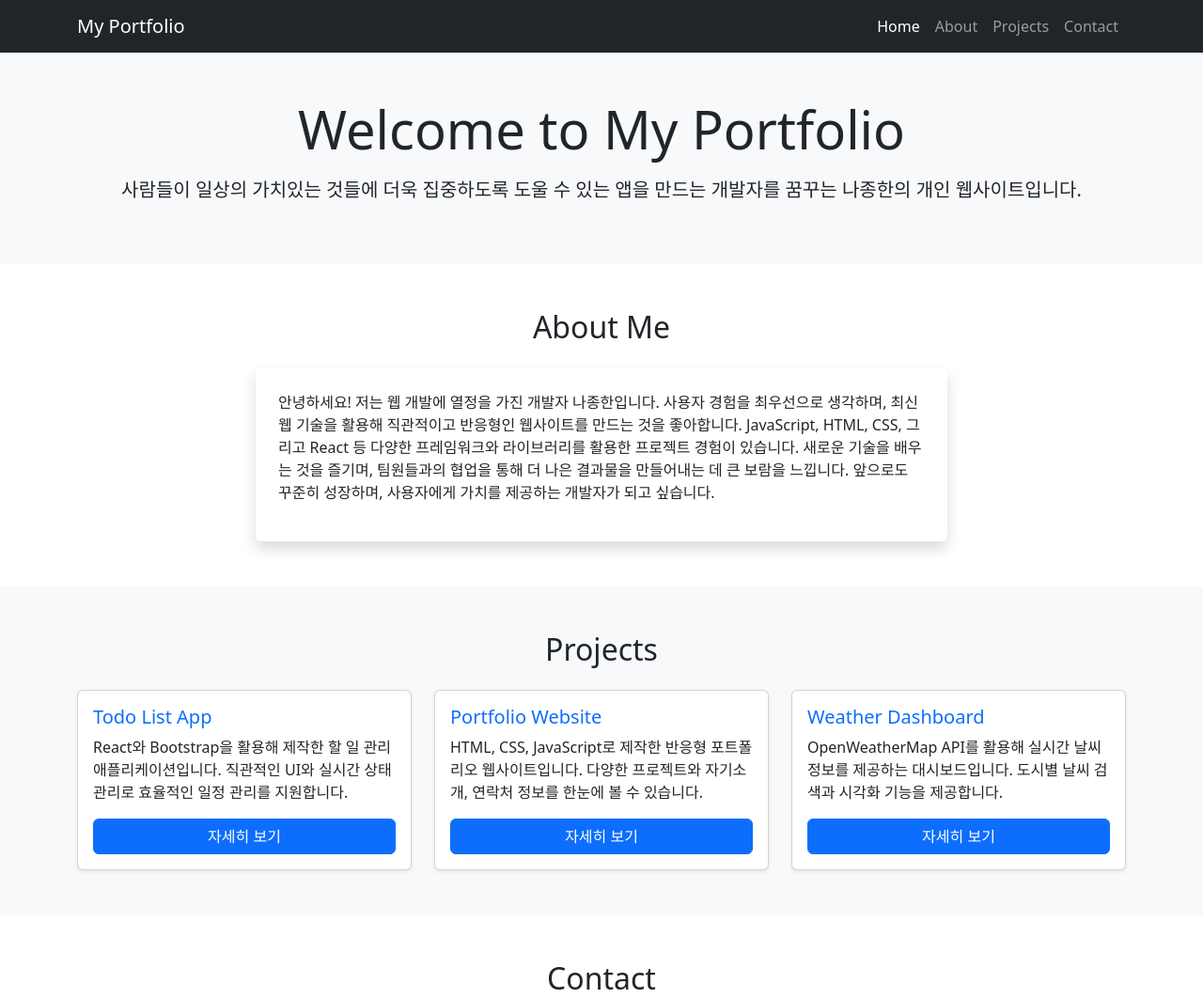
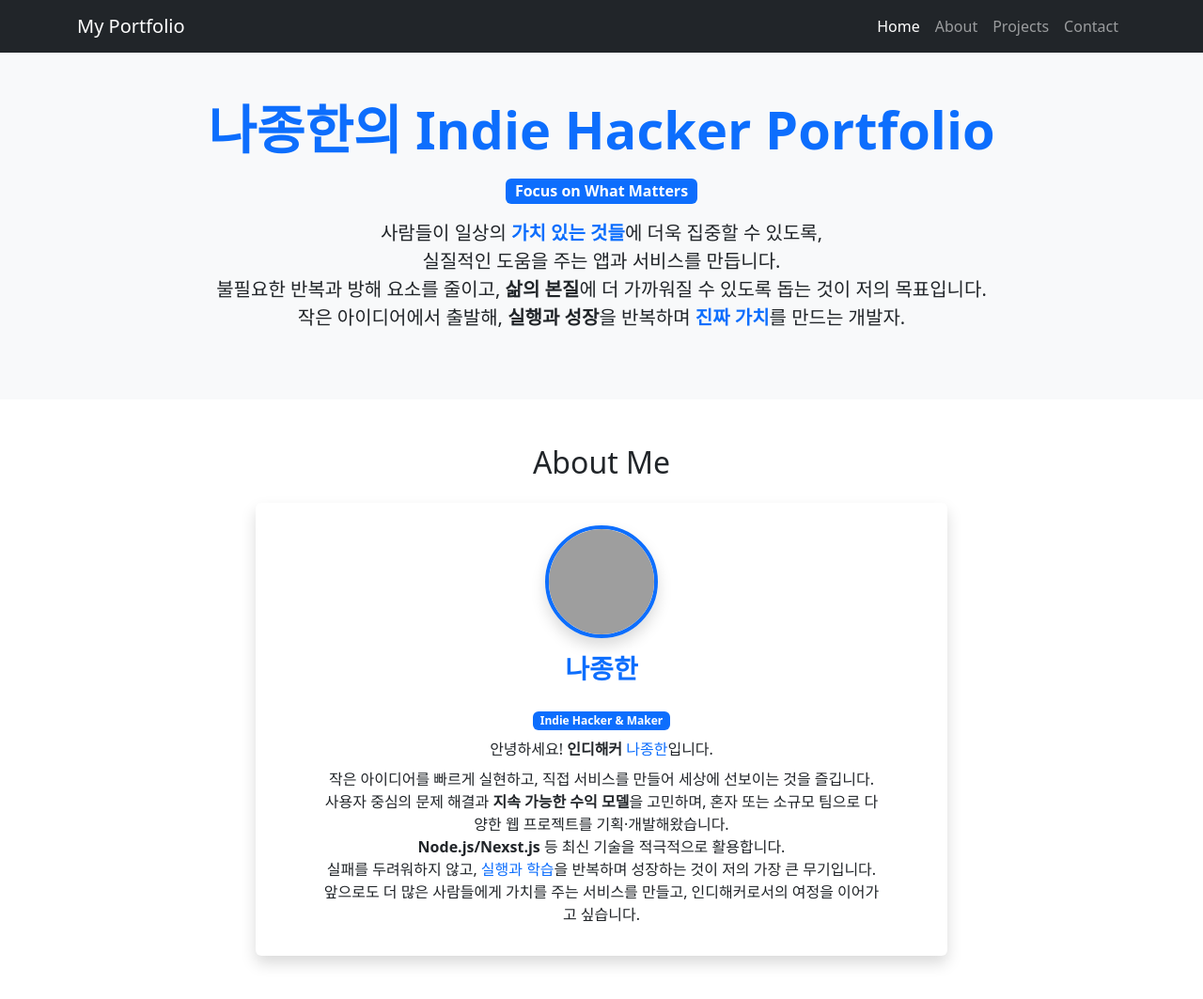
Before and after one commit to JongHanNa/portfolio.github.io, a plain HTML site: page index.html in a window 1280 px wide. Shown: the top 1063 px of the page at 94% size. Drawn offline with nearby package versions, Linux system fonts and the light colour scheme; grey boxes are pictures that could not be loaded.

Commit message:
홈 섹션 소개문 개선: 미션과 가치에 집중하는 인디해커 분위기로 리디자인
- "사람들이 일상의 가치 있는 것들에 더욱 집중할 수 있도록 돕는 앱 개발"이라는 핵심 메시지를 유지하면서,
- 시각적으로 더 세련되고 명확하게 전달되도록 문구와 레이아웃을 개선
- 인디해커의 실행, 성장, 진짜 가치 창출 등 키워드 추가
- Bootstrap 유틸리티 클래스 활용으로 가독성과 디자인 향상

변경의도: 방문자가 첫 화면에서 개발자의 미션과 철학을 직관적으로 이해할 수 있도록 하고, 포트폴리오의 전문성과 개성을 동시에 강조하기 위함

```diff
--- a/css/custom.css
+++ b/css/custom.css
@@ -14,7 +14,7 @@
 }
 
 .shadow-sm {
-  box-shadow: 0 .125rem .25rem rgba(0,0,0,.075)!important;
+    box-shadow: 0 0.125rem 0.25rem rgba(0, 0, 0, 0.075) !important;
 }
 
 /* 추가 유틸리티 클래스 예시 */
--- a/index.html
+++ b/index.html
@@ -52,11 +52,12 @@
         <main>
             <section id="home" class="py-5 bg-light text-center">
                 <div class="container">
-                    <h1 class="display-4 mb-3">Welcome to My Portfolio</h1>
-                    <p class="lead">
-                        사람들이 일상의 가치있는 것들에 더욱 집중하도록 도울 수
-                        있는 앱을 만드는 개발자를 꿈꾸는 나종한의 개인
-                        웹사이트입니다.
+                    <h1 class="display-4 mb-3 fw-bold text-blue">나종한의 Indie Hacker Portfolio</h1>
+                    <p class="lead mb-4">
+                        <span class="badge bg-primary mb-2 fs-6">Focus on What Matters</span><br />
+                        <span class="d-block mt-2">사람들이 일상의 <span class="fw-semibold text-primary">가치 있는 것들</span>에 더욱 집중할 수 있도록,<br class="d-none d-md-inline" /> 실질적인 도움을 주는 앱과 서비스를 만듭니다.</span>
+                        <span class="d-block">불필요한 반복과 방해 요소를 줄이고, <span class="fw-semibold">삶의 본질</span>에 더 가까워질 수 있도록 돕는 것이 저의 목표입니다.</span>
+                        <span class="d-block">작은 아이디어에서 출발해, <span class="fw-semibold">실행과 성장</span>을 반복하며 <span class="fw-semibold text-primary">진짜 가치</span>를 만드는 개발자.</span>
                     </p>
                 </div>
             </section>
@@ -67,20 +68,69 @@
                     <div class="row justify-content-center">
                         <div class="col-md-8">
                             <article class="p-4 shadow rounded bg-white">
-                                <p>
-                                    안녕하세요! 저는 웹 개발에 열정을 가진
-                                    개발자 나종한입니다. 사용자 경험을
-                                    최우선으로 생각하며, 최신 웹 기술을 활용해
-                                    직관적이고 반응형인 웹사이트를 만드는 것을
-                                    좋아합니다. JavaScript, HTML, CSS, 그리고
-                                    React 등 다양한 프레임워크와 라이브러리를
-                                    활용한 프로젝트 경험이 있습니다. 새로운
-                                    기술을 배우는 것을 즐기며, 팀원들과의 협업을
-                                    통해 더 나은 결과물을 만들어내는 데 큰
-                                    보람을 느낍니다. 앞으로도 꾸준히 성장하며,
-                                    사용자에게 가치를 제공하는 개발자가 되고
-                                    싶습니다.
-                                </p>
+                                <div
+                                    class="d-flex flex-column align-items-center gap-3"
+                                >
+                                    <img
+                                        src="https://avatars.githubusercontent.com/u/00000000?v=4"
+                                        alt="나종한 프로필"
+                                        class="rounded-circle shadow"
+                                        width="120"
+                                        height="120"
+                                        style="
+                                            object-fit: cover;
+                                            border: 4px solid #0d6efd;
+                                        "
+                                    />
+                                    <h3 class="fw-bold text-blue mb-2">
+                                        나종한
+                                    </h3>
+                                    <p
+                                        class="text-center mb-2"
+                                        style="max-width: 600px"
+                                    >
+                                        <span class="badge bg-primary mb-2"
+                                            >Indie Hacker & Maker</span
+                                        ><br />
+                                        안녕하세요!<span class="fw-semibold">
+                                            인디해커</span
+                                        >
+                                        <span class="text-primary">나종한</span
+                                        >입니다.<br />
+                                        <span class="d-block mt-2">
+                                            작은 아이디어를 빠르게 실현하고,
+                                            직접 서비스를 만들어 세상에 선보이는
+                                            것을 즐깁니다.
+                                        </span>
+                                        <span class="d-block">
+                                            사용자 중심의 문제 해결과
+                                            <span class="fw-semibold"
+                                                >지속 가능한 수익 모델</span
+                                            >을 고민하며, 혼자 또는 소규모
+                                            팀으로 다양한 웹 프로젝트를
+                                            기획·개발해왔습니다.
+                                        </span>
+                                        <span class="d-block">
+                                            <span class="fw-semibold"
+                                                >Node.js/Nexst.js</span
+                                            >
+                                            등 최신 기술을 적극적으로
+                                            활용합니다.
+                                        </span>
+                                        <span class="d-block">
+                                            실패를 두려워하지 않고,
+                                            <span class="text-primary"
+                                                >실행과 학습</span
+                                            >을 반복하며 성장하는 것이 저의 가장
+                                            큰 무기입니다.
+                                        </span>
+                                        <span class="d-block">
+                                            앞으로도 더 많은 사람들에게 가치를
+                                            주는 서비스를 만들고, 인디해커로서의
+                                            여정을 이어가고 싶습니다.
+                                        </span>
+                                    </p>
+                                </div>
                             </article>
                         </div>
                     </div>
--- /dev/null
+++ b/js/bootstrap.bundle.min.js
@@ -0,0 +1,2 @@
+// Bootstrap JS는 CDN을 권장하지만, 파일 구조 요구에 따라 빈 파일로 생성합니다.
+// 실제 배포 시에는 CDN 또는 공식 배포 파일을 사용하세요.
```
Lines whose indentation alone changed are shown as unchanged.
